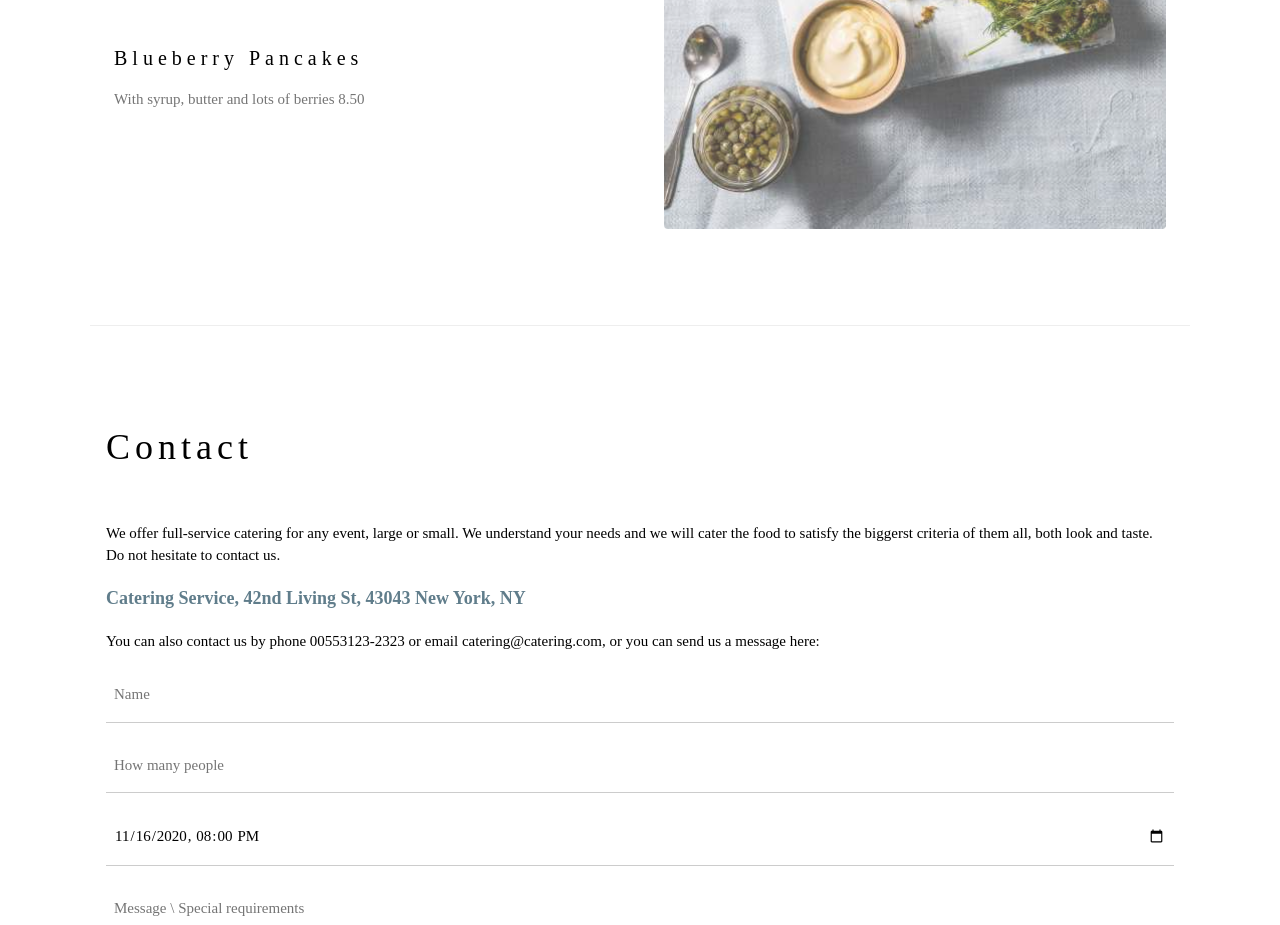
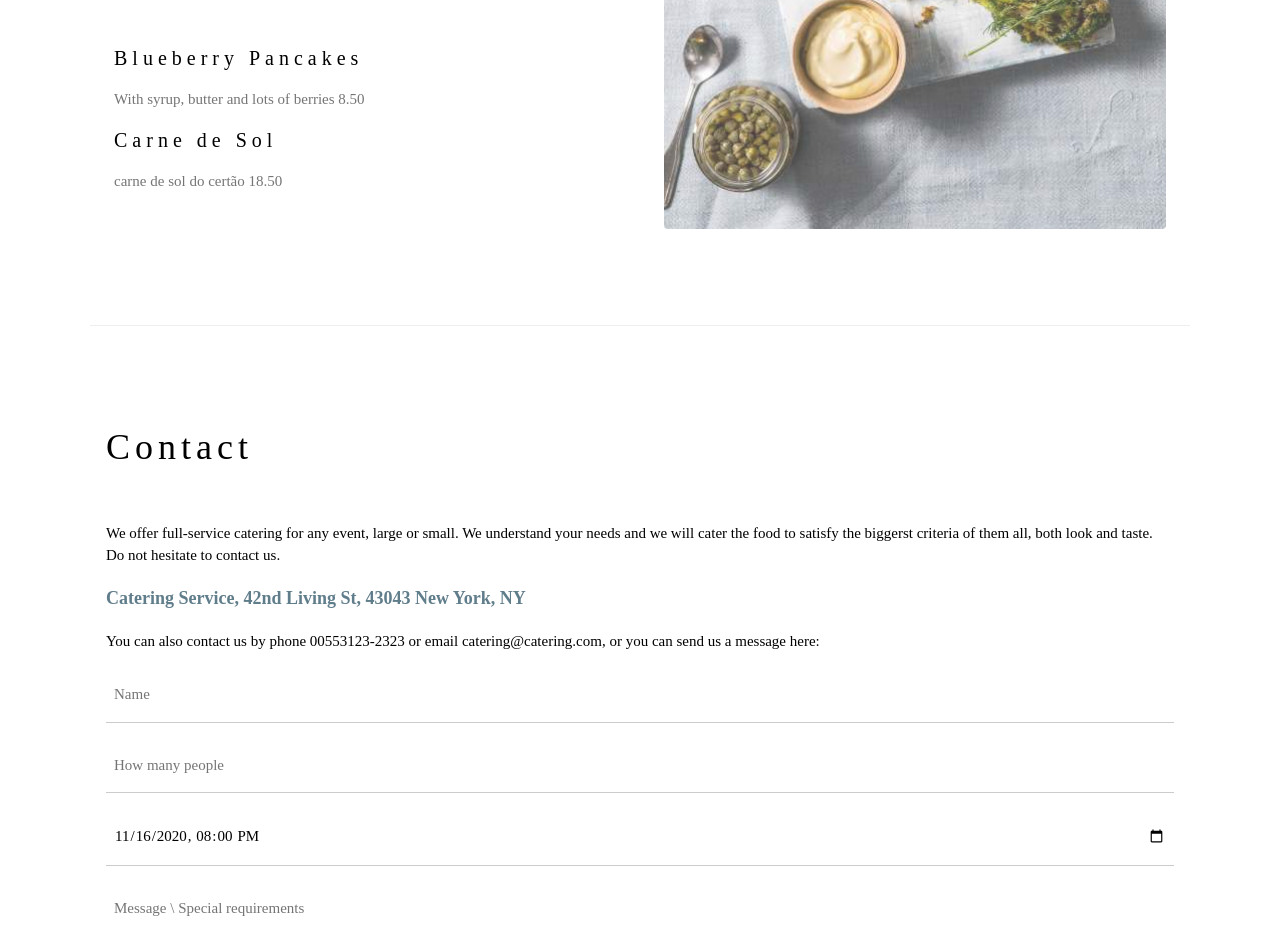
Before and after one commit to rsdecarvalhos/mywebsite, a plain HTML site: page index.html in a window 1280 px wide. Shown: the part 2060-2985 px from the top of the page. Drawn offline with nearby package versions, Linux system fonts and the light colour scheme.

Commit message:
novo prato

```diff
--- a/index.html
+++ b/index.html
@@ -74,6 +74,11 @@ h1, h2, h3, h4, h5, h6 {
 
       <h4>Blueberry Pancakes</h4>
       <p class="w3-text-grey">With syrup, butter and lots of berries 8.50</p>
+
+      <h4>Carne de Sol </h4>
+      <p class="w3-text-grey">carne de sol do certão  18.50</p>
+
+
     </div>
 
     <div class="w3-col l6 w3-padding-large">
```
